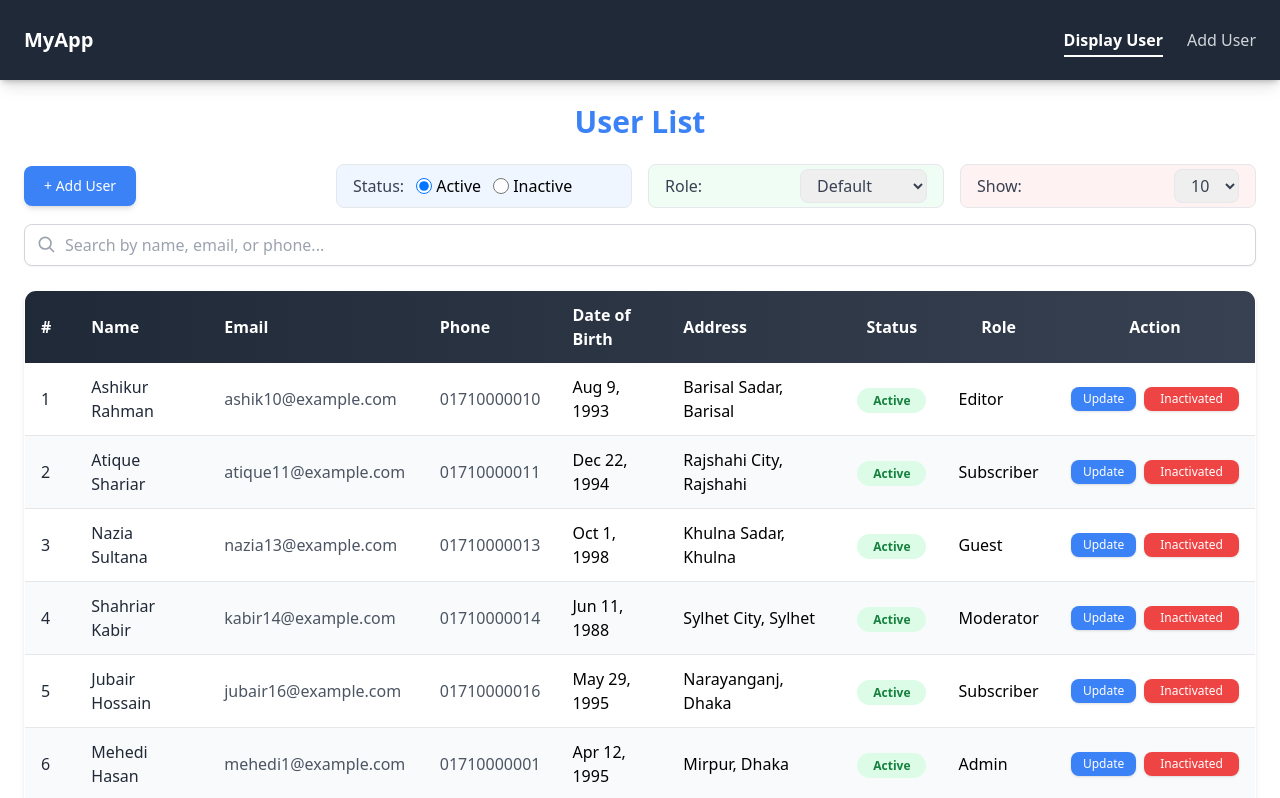
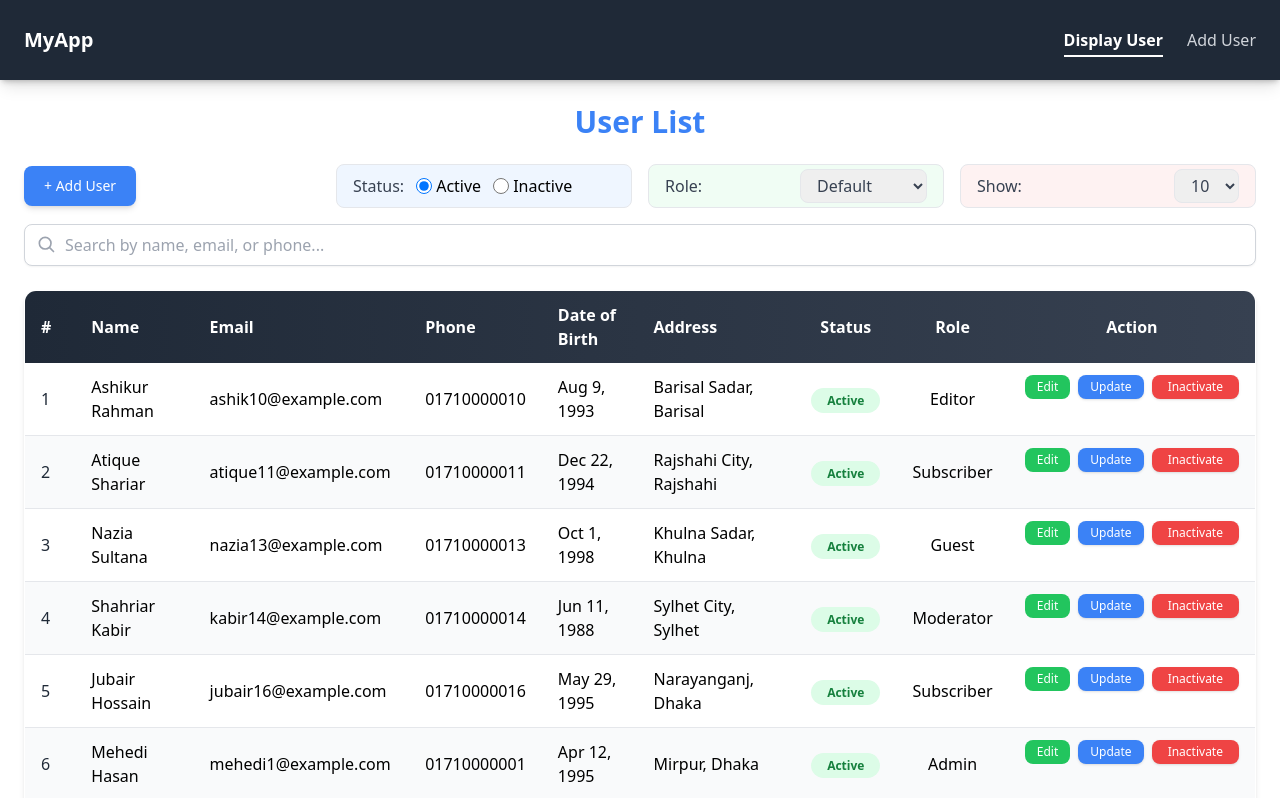
Before and after one commit to atique0x/user-management, an Angular app: page /display-user in a window 1280 px wide. Shown: the top 798 px of the page. Built offline with nearby package versions, Linux system fonts and the light colour scheme.

Commit message:
Email vallidation

```diff
--- a/src/app/display-users/display-users.component.html
+++ b/src/app/display-users/display-users.component.html
@@ -73,7 +73,7 @@
           (change)="onItemsPerPageChange()"
           class="border rounded-lg px-3 py-1 text-gray-700 w-full md:w-auto"
         >
-          <option *ngFor="let option of itemsPerPageOptions" [ngValue]="option">
+          <option *ngFor="let option of [5, 10, 15, 20]" [ngValue]="option">
             {{ option }}
           </option>
         </select>
@@ -153,11 +153,13 @@
           </td>
         </tr>
 
+        <ng-container *ngFor="let user of users; let i = index">
           <tr
+            *ngIf="editingRowIndex === i"
+            [formGroup]="editRowForm"
             class="border-b transition"
-          *ngFor="let user of users; let i = index"
             [ngClass]="{
-            'bg-green-100 ': user.id === markedUserId,
+              'bg-green-100': user.id === markedUserId,
               'even:bg-gray-50 odd:bg-white hover:bg-blue-50':
                 user.id !== markedUserId
             }"
@@ -165,25 +167,103 @@
             <td class="py-3 px-4 font-medium text-gray-800">
               {{ i + 1 + (currentPage - 1) * itemsPerPage }}
             </td>
-          <td class="py-3 px-4 font-medium text-gray-800">{{ user.name }}</td>
-          <td class="py-3 px-4 text-gray-600">{{ user.email }}</td>
-          <td class="py-3 px-4 text-gray-600">{{ user.phone }}</td>
-          <td class="py-3 px-4">{{ user.dob | date }}</td>
-          <td class="py-3 px-4">{{ user.address | titlecase }}</td>
+            <td class="py-3 px-4">
+              <input formControlName="name" class="border p-1 w-full" />
+            </td>
+            <td class="py-3 px-4">
+              <input formControlName="email" class="border p-1 w-full" />
+            </td>
+            <td class="py-3 px-4">
+              <input formControlName="phone" class="border p-1 w-full" />
+            </td>
+            <td class="py-3 px-4">
+              <input
+                type="date"
+                formControlName="dob"
+                class="border p-1 w-full"
+              />
+            </td>
+            <td class="py-3 px-4">
+              <input formControlName="address" class="border p-1 w-full" />
+            </td>
             <td class="py-3 px-4 text-center">
               <span
-              class="px-4 py-1 text-xs font-semibold rounded-full"
                 [ngClass]="
                   user.isActive
                     ? 'bg-green-100 text-green-700'
                     : 'bg-red-100 text-red-600'
                 "
+                class="px-4 py-1 text-xs font-semibold rounded-full"
               >
                 {{ user.isActive ? "Active" : "Inactive" }}
               </span>
             </td>
-          <td class="py-3 px-4">{{ user.role | titlecase }}</td>
             <td class="py-3 px-4 text-center">
+              <select formControlName="role" class="border p-1 w-full">
+                <option *ngFor="let role of roles" [value]="role">
+                  {{ role | titlecase }}
+                </option>
+              </select>
+            </td>
+            <td class="py-3 px-4 text-center flex gap-2 justify-center">
+              <button
+                type="button"
+                [disabled]="editRowForm.invalid"
+                (click)="onSaveInlineEdit()"
+                class="px-3 py-1 bg-green-500 text-white text-xs rounded-lg hover:bg-green-600 transition disabled:opacity-50"
+              >
+                Save
+              </button>
+              <button
+                type="button"
+                (click)="onCancelInlineEdit()"
+                class="px-3 py-1 bg-gray-400 text-white text-xs rounded-lg hover:bg-gray-500 transition"
+              >
+                Cancel
+              </button>
+            </td>
+          </tr>
+
+          <tr
+            *ngIf="editingRowIndex !== i"
+            class="border-b transition"
+            [ngClass]="{
+              'bg-green-100': user.id === markedUserId,
+              'even:bg-gray-50 odd:bg-white hover:bg-blue-50':
+                user.id !== markedUserId
+            }"
+          >
+            <td class="py-3 px-4 font-medium text-gray-800">
+              {{ i + 1 + (currentPage - 1) * itemsPerPage }}
+            </td>
+            <td class="py-3 px-4">{{ user.name }}</td>
+            <td class="py-3 px-4">{{ user.email }}</td>
+            <td class="py-3 px-4">{{ user.phone }}</td>
+            <td class="py-3 px-4">{{ user.dob | date }}</td>
+            <td class="py-3 px-4">{{ user.address | titlecase }}</td>
+            <td class="py-3 px-4 text-center">
+              <span
+                [ngClass]="
+                  user.isActive
+                    ? 'bg-green-100 text-green-700'
+                    : 'bg-red-100 text-red-600'
+                "
+                class="px-4 py-1 text-xs font-semibold rounded-full"
+              >
+                {{ user.isActive ? "Active" : "Inactive" }}
+              </span>
+            </td>
+            <td class="py-3 px-4 text-center">{{ user.role | titlecase }}</td>
+            <td class="py-3 px-4 text-center flex gap-2 justify-center">
+              <button
+                type="button"
+                *ngIf="user.isActive"
+                (click)="onInlineEdit(i)"
+                class="px-3 py-1 bg-green-500 text-white text-xs rounded-lg hover:bg-green-600 transition"
+              >
+                Edit
+              </button>
+
               <div *ngIf="user.isActive" class="flex gap-2 justify-center">
                 <button
                   (click)="onUpdateUser(user.id)"
@@ -195,7 +275,7 @@
                   (click)="onToggleActiveStatus(user.id)"
                   class="px-4 py-1 bg-red-500 text-white text-xs rounded-lg shadow hover:bg-red-600 transition"
                 >
-                Inactivated
+                  Inactivate
                 </button>
               </div>
 
@@ -210,11 +290,12 @@
                   (click)="onToggleActiveStatus(user.id)"
                   class="px-4 py-1 bg-green-500 text-white text-xs rounded-lg shadow hover:bg-green-600 transition"
                 >
-                Reactivated
+                  Reactivate
                 </button>
               </div>
             </td>
           </tr>
+        </ng-container>
       </tbody>
     </table>
   </div>
--- a/src/app/display-users/display-users.component.ts
+++ b/src/app/display-users/display-users.component.ts
@@ -1,6 +1,6 @@
 import { Component, OnDestroy, OnInit } from '@angular/core';
 import { Router, ActivatedRoute, Params } from '@angular/router';
-import { FormControl } from '@angular/forms';
+import { FormControl, FormGroup, Validators } from '@angular/forms';
 import { debounceTime, distinctUntilChanged, Subscription } from 'rxjs';
 
 import { User } from '../types/user.interface';
@@ -8,6 +8,8 @@ import { ItemsPerPage } from '../types/item-per-page.enum';
 import { UserStatus } from '../types/user-status.type';
 import { UserRole } from '../types/user-role.enum';
 import { UsersService } from '../services/users.service';
+import { emailExistValidator } from '../validators/email-exist-validator';
+import { FromDataInterface } from '../types/form-data.interface';
 
 @Component({
   selector: 'app-display-users',
@@ -20,7 +22,6 @@ export class DisplayUsersComponent implements OnInit, OnDestroy {
   currentPage = 1;
   itemsPerPage: ItemsPerPage = ItemsPerPage.Ten;
   totalPages = 1;
-  itemsPerPageOptions: number[] = [];
 
   searchText: string = '';
   statusFilter: UserStatus = 'active';
@@ -31,6 +32,9 @@ export class DisplayUsersComponent implements OnInit, OnDestroy {
   roles: UserRole[] = Object.values(UserRole);
   private subscriptions: Subscription[] = [];
 
+  editRowForm!: FormGroup<FromDataInterface>;
+  editingRowIndex: number | null = null;
+
   constructor(
     private usersService: UsersService,
     private router: Router,
@@ -38,10 +42,6 @@ export class DisplayUsersComponent implements OnInit, OnDestroy {
   ) {}
 
   ngOnInit(): void {
-    this.itemsPerPageOptions = Object.values(ItemsPerPage).filter(
-      (v) => typeof v === 'number'
-    ) as number[];
-
     this.initSearchSubscription();
     this.initQueryParamsSubscription();
   }
@@ -69,6 +69,28 @@ export class DisplayUsersComponent implements OnInit, OnDestroy {
 
   onAddUser(): void {
     this.router.navigate(['/add-user']);
+  }
+
+  onInlineEdit(i: number) {
+    this.editingRowIndex = i;
+    const user = this.users[i];
+    if (!user) return;
+    this.initForm(user);
+  }
+
+  onSaveInlineEdit() {
+    if (!this.editRowForm.valid || this.editingRowIndex === null) return;
+    const updatedUser = {
+      ...this.users[this.editingRowIndex],
+      ...this.editRowForm.value,
+    };
+    this.usersService.updateUser(updatedUser.id!, updatedUser);
+    this.loadUsers();
+    this.editingRowIndex = null;
+  }
+
+  onCancelInlineEdit() {
+    this.editingRowIndex = null;
   }
 
   onUpdateUser(userId?: string): void {
@@ -112,6 +134,7 @@ export class DisplayUsersComponent implements OnInit, OnDestroy {
       this.role,
       this.searchText
     );
+
     this.totalPages = Math.max(Math.ceil(totalUsers / this.itemsPerPage), 1);
     if (this.currentPage > this.totalPages) {
       this.currentPage = this.totalPages;
@@ -166,6 +189,42 @@ export class DisplayUsersComponent implements OnInit, OnDestroy {
     this.subscriptions.push(queryParamsSub);
   }
 
+  private initForm(user: User) {
+    this.editRowForm = new FormGroup({
+      name: new FormControl(user.name, {
+        nonNullable: true,
+        validators: [Validators.required, Validators.minLength(3)],
+      }),
+      email: new FormControl(user.email, {
+        nonNullable: true,
+        validators: [
+          Validators.required,
+          Validators.email,
+          emailExistValidator(user.email),
+        ],
+      }),
+      phone: new FormControl(user.phone, {
+        nonNullable: true,
+        validators: [
+          Validators.required,
+          Validators.pattern('^01[346789][0-9]{8}$'),
+        ],
+      }),
+      dob: new FormControl(user.dob, {
+        nonNullable: true,
+        validators: [Validators.required],
+      }),
+      address: new FormControl(user.address, {
+        nonNullable: true,
+        validators: [Validators.required, Validators.minLength(3)],
+      }),
+      role: new FormControl(user.role, {
+        nonNullable: true,
+        validators: [Validators.required],
+      }),
+    });
+  }
+
   private updateQueryParams(
     params: Partial<{
       page: number;
--- a/src/app/edit-users/edit-users.component.ts
+++ b/src/app/edit-users/edit-users.component.ts
@@ -12,6 +12,7 @@ import { UserRole } from '../types/user-role.enum';
 
 import { UsersService } from '../services/users.service';
 import { emailExistValidator } from '../validators/email-exist-validator';
+import { FromDataInterface } from '../types/form-data.interface';
 
 @Component({
   selector: 'app-edit-users',
@@ -19,14 +20,7 @@ import { emailExistValidator } from '../validators/email-exist-validator';
   styleUrls: ['./edit-users.component.css'],
 })
 export class EditUsersComponent implements OnInit {
-  userForm!: FormGroup<{
-    name: FormControl<string>;
-    email: FormControl<string>;
-    phone: FormControl<string>;
-    dob: FormControl<string>;
-    address: FormControl<string>;
-    role: FormControl<UserRole>;
-  }>;
+  userForm!: FormGroup<FromDataInterface>;
 
   isUpdateMode = false;
   updateUserId = '';
@@ -85,7 +79,7 @@ export class EditUsersComponent implements OnInit {
         validators: [
           Validators.required,
           Validators.email,
-          emailExistValidator,
+          emailExistValidator(data.email),
         ],
       }),
       phone: new FormControl(data.phone, {
--- a/src/app/types/user.interface.ts
+++ b/src/app/types/user.interface.ts
@@ -9,4 +9,5 @@ export interface User {
   address: string;
   role: UserRole;
   isActive: boolean;
+  isInlineEdit?: boolean;
 }
--- a/src/app/validators/email-exist-validator.ts
+++ b/src/app/validators/email-exist-validator.ts
@@ -1,14 +1,14 @@
 import { AbstractControl, ValidationErrors } from '@angular/forms';
 import { User } from '../types/user.interface';
 
-export function emailExistValidator(
-  control: AbstractControl
-): ValidationErrors | null {
-  const users = JSON.parse(localStorage.getItem('users') || '[]') as User[];
-  const emails = users.map((u) => u.email.toLowerCase());
+export function emailExistValidator(originalEmail: string) {
+  return (control: AbstractControl): ValidationErrors | null => {
+    const value = control.value?.toLowerCase();
+    if (!value || value === originalEmail.toLowerCase()) return null;
 
-  const value = control.value?.toLowerCase();
-  if (!value) return null;
+    const users = JSON.parse(localStorage.getItem('users') || '[]') as User[];
+    const emails = users.map((u) => u.email.toLowerCase());
 
-  return emails.includes(value) ? { emailTaken: true } : null;
+    return emails.includes(value) ? { emailTaken: true } : null;
+  };
 }
```
Also changed, not shown: src/app/types/form-data.interface.ts (added, +11 -0 lines). Lines whose indentation alone changed are shown as unchanged.
